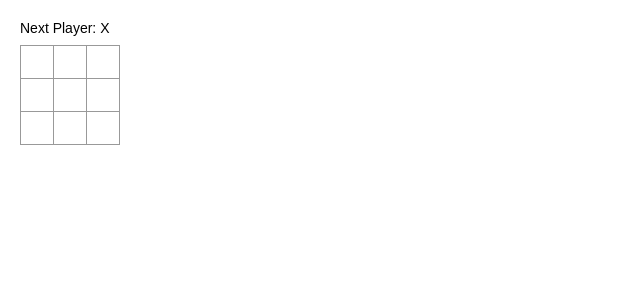
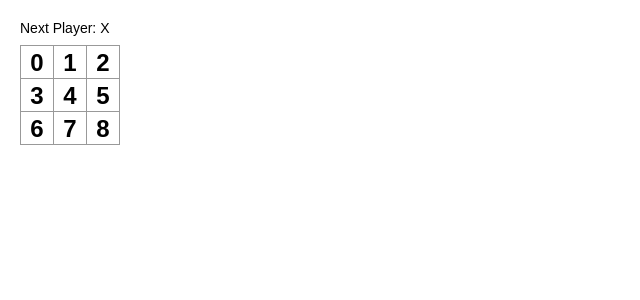
Before and after one commit to Swagatkumar/tic-tac-toe-game, a React (Create React App) app: page / in a window 1280 px wide. Shown: the top 300 px of the page, without its empty margins (0-640 px from the left). Built offline with nearby package versions, Linux system fonts and the light colour scheme.

Commit message:
passed value prop to square

```diff
--- a/src/components/Board/index.tsx
+++ b/src/components/Board/index.tsx
@@ -2,7 +2,7 @@ import Square from "../Square";
 import "./Board.css";
 
 const Board = () => {
-  const renderSquare = (i:number) => <Square />;
+  const renderSquare = (i:number) => <Square value={i} />;
   const status = "Next Player: X";
   return <div>
     <div className="status">{status}</div>
--- a/src/components/Square/index.tsx
+++ b/src/components/Square/index.tsx
@@ -1,9 +1,13 @@
 import './Square.css';
 
-const Square = () => {
+interface SquareProps{
+  value: number,
+}
+
+const Square = ({value}:SquareProps) => {
   return (
     <button className='square'>
-      {/* TODO */}
+      {value}
     </button>
   );
 }
```
